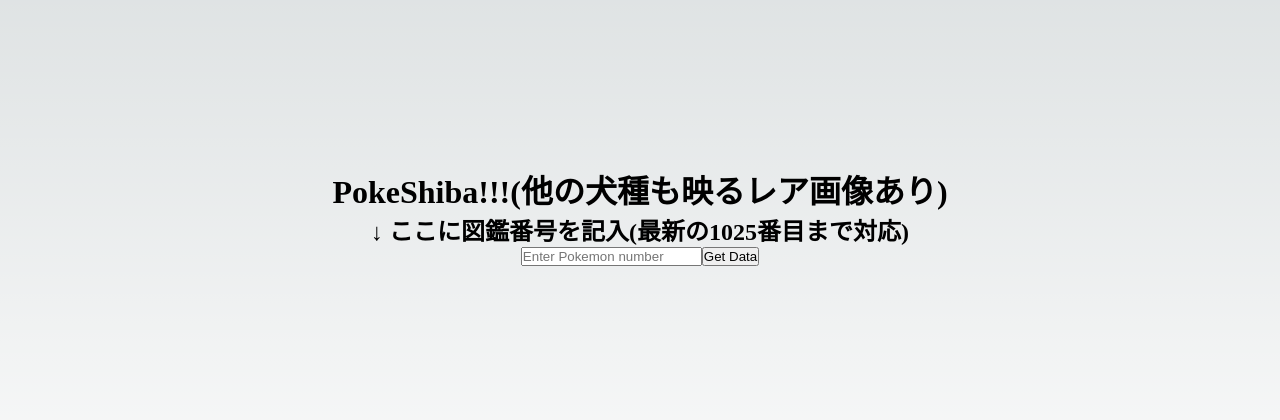
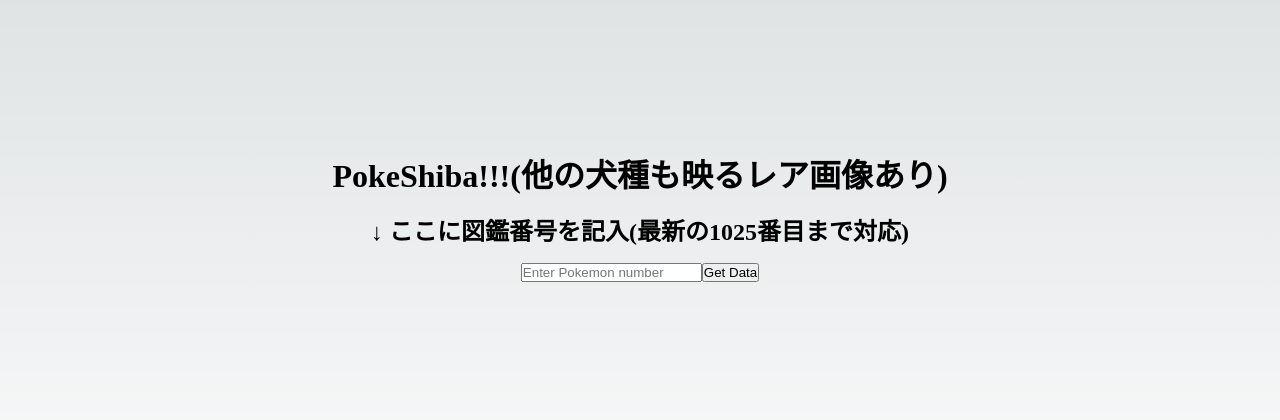
Before and after one commit to itc-n23009/myapp, a Next.js app: page / in a window 1280 px wide. Shown: the part 184-604 px from the top of the page. Built offline with nearby package versions, Linux system fonts and the light colour scheme.

Commit message:
pokeshiba 修正その２

```diff
--- a/pages/index.js
+++ b/pages/index.js
@@ -33,7 +33,8 @@
   };
 
   return (
-    <div style={{textAlign: 'center'}}>
+    <div style={{textAlign: 'center', lineHeight: '2'}}>
+    <title>PokeShiba</title>
       <h1>PokeShiba!!!(他の犬種も映るレア画像あり)</h1>
       <h2>↓ ここに図鑑番号を記入(最新の1025番目まで対応)</h2>
       <input
```
Also changed, not shown: 1 other file (tests, documents, lock files or other folders).
